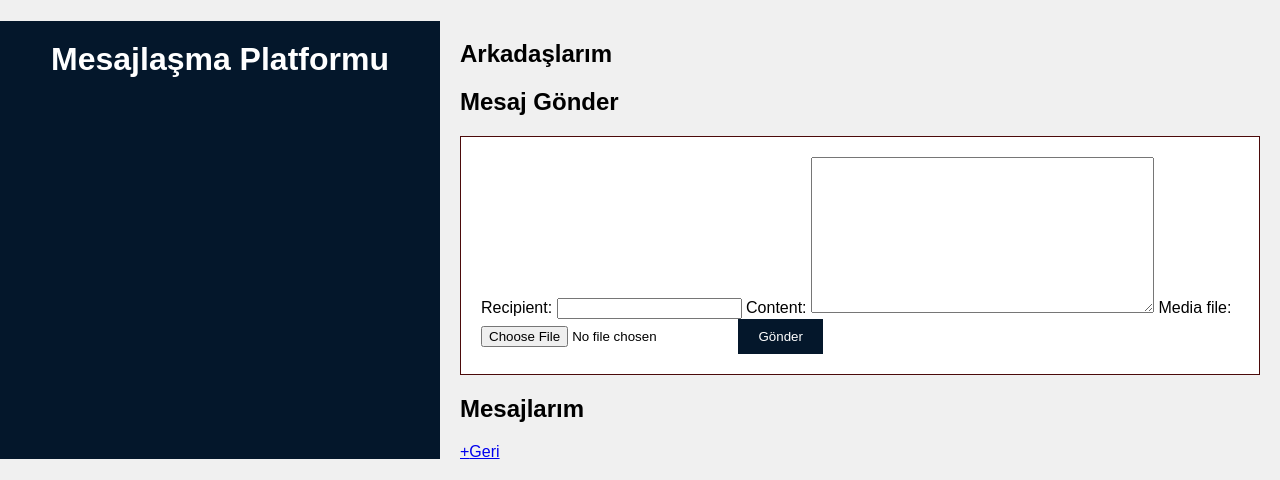
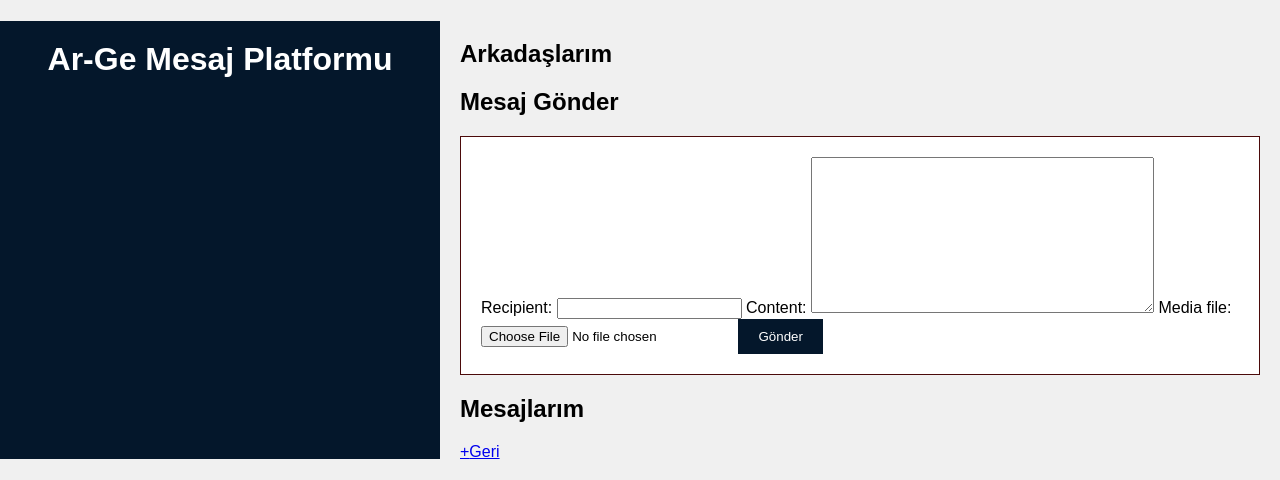
Before and after one commit to shelinkaya/WebApp, a Django app: template argemerkezi/takipsistemi/templates/mesajlarim.html in a window 1280 px wide. Shown: the top 480 px of the page. Run offline with Django 4.2, Linux system fonts and the light colour scheme; the template is opened without the code that fills it: values that come from a table or form of the project are taken from there, others are empty.

Commit message:
argemerkezi

```diff
--- a/argemerkezi/takipsistemi/templates/mesajlarim.html
+++ b/argemerkezi/takipsistemi/templates/mesajlarim.html
@@ -2,10 +2,10 @@
 <!DOCTYPE html>
 <html>
 <head>
-    <title>Mesajlaşma Platformu</title>
+    <title>Ar-Ge Mesaj Platformu</title>
     <style>
         body {
-            font-family: Arial, sans-serif;
+            font-family: Imprint MT Shadow, sans-serif;
             margin: 0;
             padding: 0;
             background-color: #f0f0f0;
@@ -84,7 +84,7 @@
     </style>
 </head>
 <body>
-    <h1>Mesajlaşma Platformu</h1>
+    <h1>Ar-Ge Mesaj Platformu</h1>
 
     <div class="content">
         <h2>Arkadaşlarım</h2>
```
